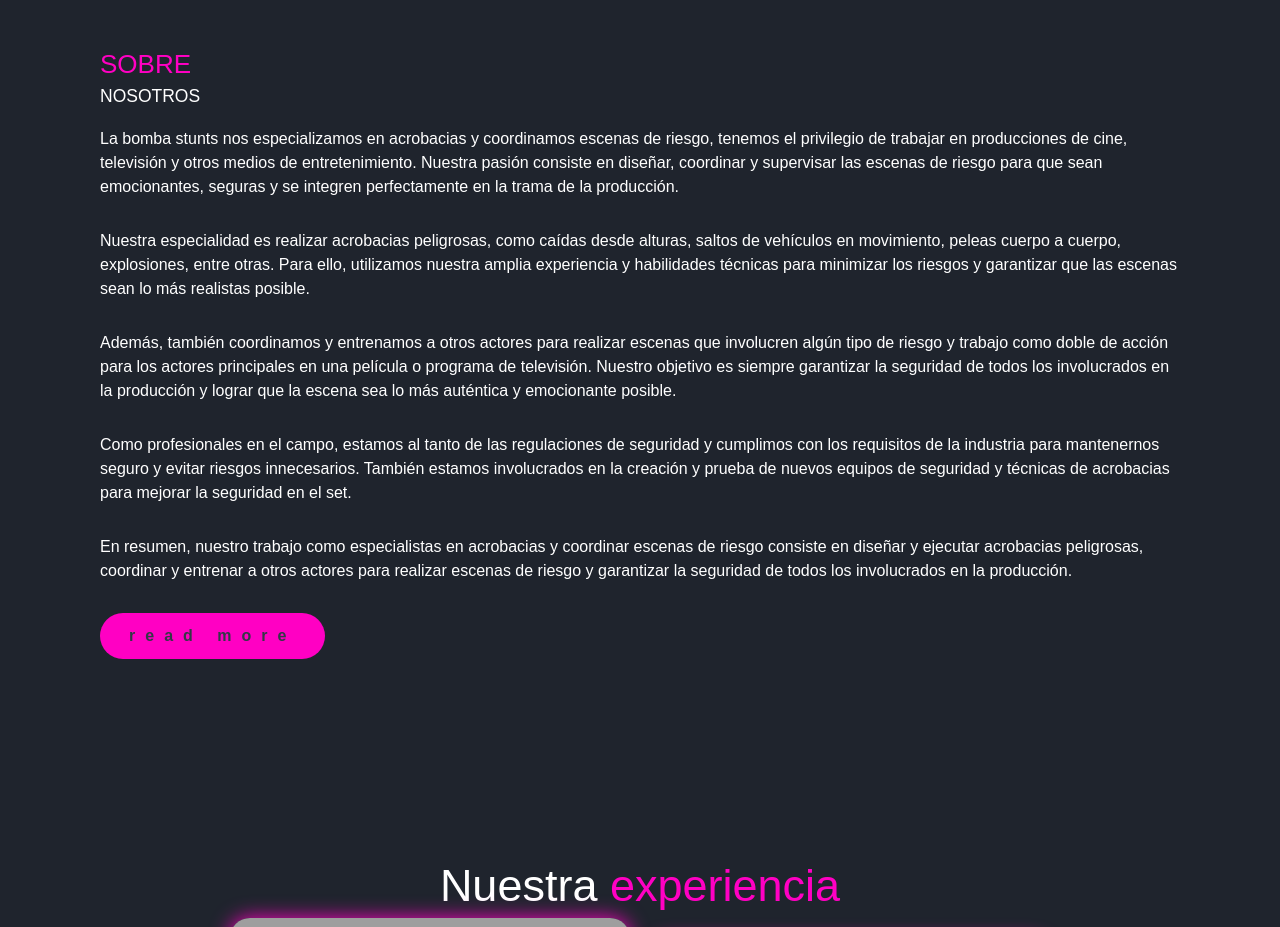
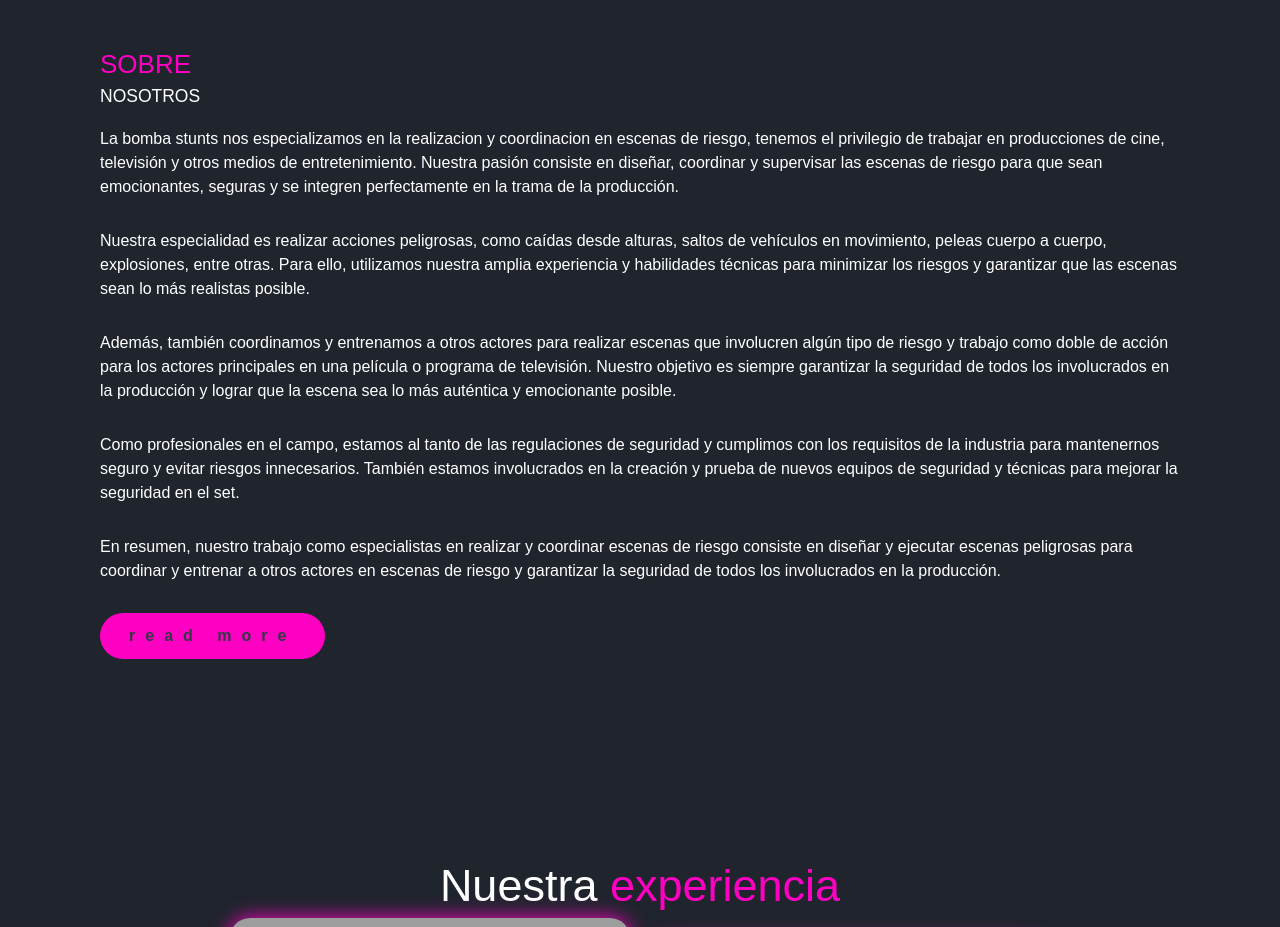
Before and after one commit to Rosastunt/labombastunts, a plain HTML site: page index.html in a window 1280 px wide. Shown: the part 2120-3047 px from the top of the page. Drawn offline with nearby package versions, Linux system fonts and the light colour scheme; grey boxes are pictures that could not be loaded; files whose address does not match are found by name.

Commit message:
correcion texto

```diff
--- a/index.html
+++ b/index.html
@@ -72,13 +72,13 @@
           <div class="about-content">
           <h2 class="heading"><span>SOBRE</span></h2>
           <h3>NOSOTROS</h3>
-          <p>La bomba stunts nos especializamos en acrobacias y coordinamos escenas de riesgo, tenemos el privilegio de trabajar en producciones de cine, televisión y otros medios de entretenimiento. Nuestra pasión consiste en diseñar, coordinar y supervisar las escenas de riesgo para que sean emocionantes, seguras y se integren perfectamente en la trama de la producción.</p>
-          <p>Nuestra especialidad es realizar acrobacias peligrosas, como caídas desde alturas, saltos de vehículos en movimiento, peleas cuerpo a cuerpo, explosiones, entre otras. Para ello, utilizamos nuestra amplia experiencia y habilidades técnicas para minimizar los riesgos y garantizar que las escenas sean lo más realistas posible.</p>
+          <p>La bomba stunts nos especializamos en la realizacion y coordinacion en escenas de riesgo, tenemos el privilegio de trabajar en producciones de cine, televisión y otros medios de entretenimiento. Nuestra pasión consiste en diseñar, coordinar y supervisar las escenas de riesgo para que sean emocionantes, seguras y se integren perfectamente en la trama de la producción.</p>
+          <p>Nuestra especialidad es realizar acciones peligrosas, como caídas desde alturas, saltos de vehículos en movimiento, peleas cuerpo a cuerpo, explosiones, entre otras. Para ello, utilizamos nuestra amplia experiencia y habilidades técnicas para minimizar los riesgos y garantizar que las escenas sean lo más realistas posible.</p>
           <p>Además, también coordinamos y entrenamos a otros actores para realizar escenas que involucren algún tipo de riesgo y trabajo como doble de acción para los actores principales en una película o programa de televisión. Nuestro objetivo es siempre garantizar la seguridad de todos los involucrados en la producción y lograr que la escena sea lo más auténtica y emocionante posible.
           </p>
-          <p>Como profesionales en el campo, estamos al tanto de las regulaciones de seguridad y cumplimos con los requisitos de la industria para mantenernos seguro y evitar riesgos innecesarios. También estamos involucrados en la creación y prueba de nuevos equipos de seguridad y técnicas de acrobacias para mejorar la seguridad en el set.
+          <p>Como profesionales en el campo, estamos al tanto de las regulaciones de seguridad y cumplimos con los requisitos de la industria para mantenernos seguro y evitar riesgos innecesarios. También estamos involucrados en la creación y prueba de nuevos equipos de seguridad y técnicas para mejorar la seguridad en el set.
           </p>
-          <p>En resumen, nuestro trabajo como especialistas en acrobacias y coordinar escenas de riesgo consiste en diseñar y ejecutar acrobacias peligrosas, coordinar y entrenar a otros actores para realizar escenas de riesgo y garantizar la seguridad de todos los involucrados en la producción.</p>
+          <p>En resumen, nuestro trabajo como especialistas en realizar y coordinar escenas de riesgo consiste en diseñar y ejecutar escenas peligrosas para coordinar y entrenar a otros actores en escenas de riesgo y garantizar la seguridad de todos los involucrados en la producción.</p>
           <a href="" class="btn">read more</a>
 
         </div>
```
